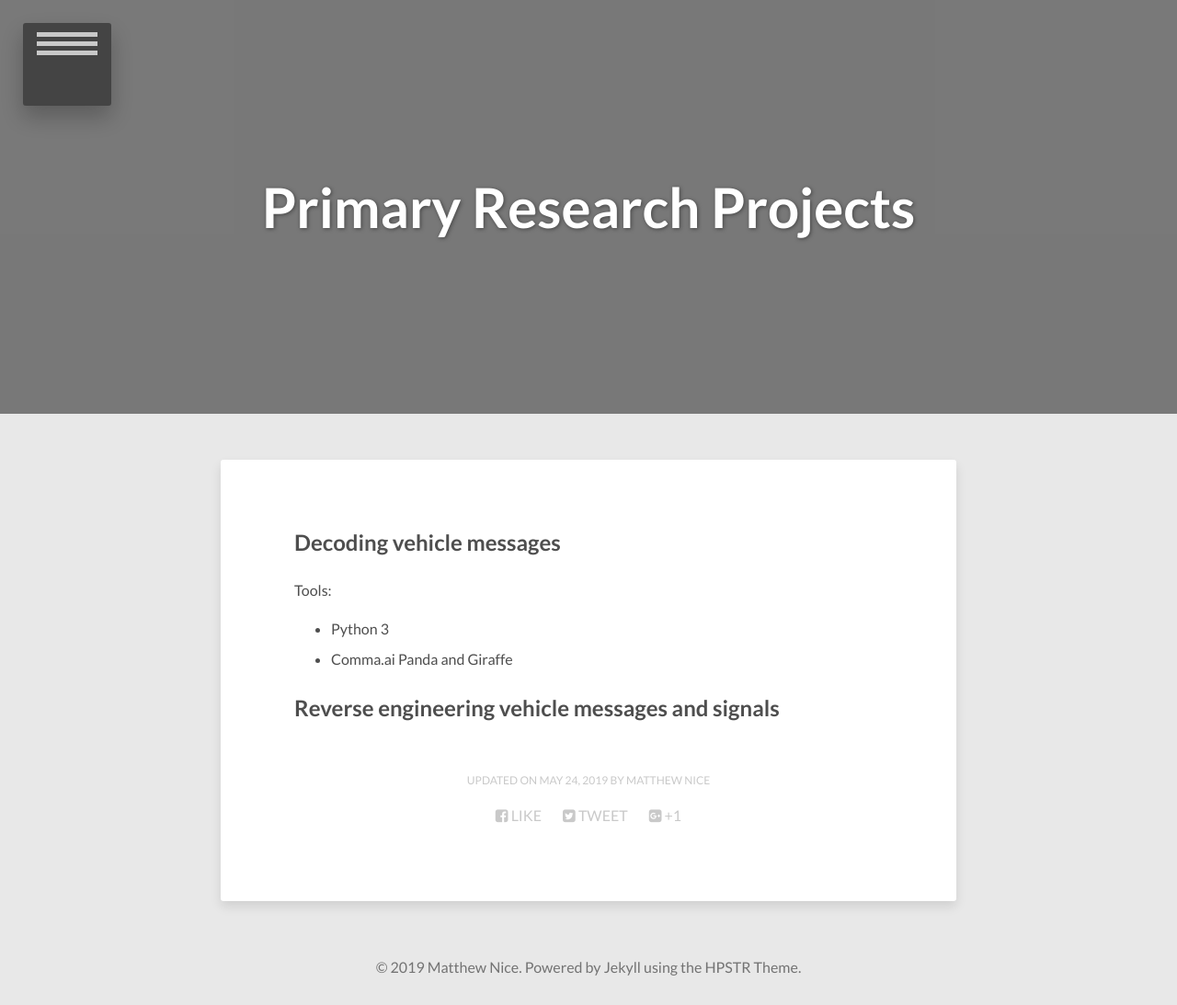
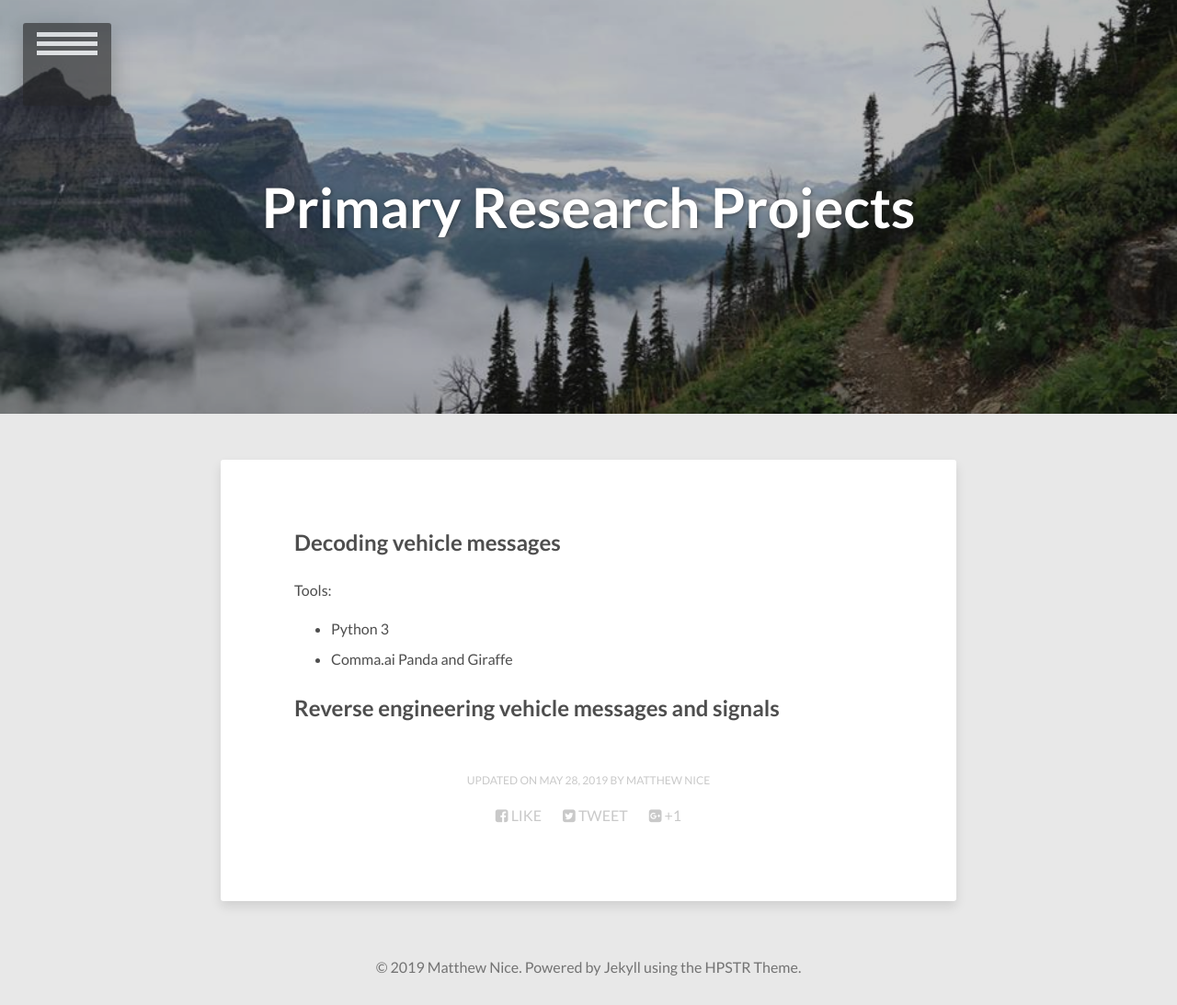
Before and after one commit to MatthewNice/MatthewNice.github.io, a Jekyll site: the page built from research/index.md, in a window 1280 px wide. Shown: the whole page at 92% size. Built offline with Jekyll 4.4.1, drawn with Linux system fonts in a browser that asks for light colours; nearby versions of some CDN libraries.

Commit message:
adding images

```diff
--- a/index.html
+++ b/index.html
@@ -8,7 +8,7 @@ tags: [vanderbilt, transportation, autonomous, vehicle, data]
 comments: false
 image:
   feature: chairs.jpg
-  secondary: yellowstone-compliment-blue.jpg
+  secondary: canyon.jpg
 ---
 
 {% for post in paginator.posts %}
--- a/research/index.md
+++ b/research/index.md
@@ -2,9 +2,9 @@
 layout: page
 title: Primary Research Projects
 image:
-  feature: <!--kandersteg2.jpg-->
+  feature: GNP.jpg
 comments: false
-modified: 2019-05-24
+modified: 2019-05-28
 ---
 
 ## Decoding vehicle messages
```
